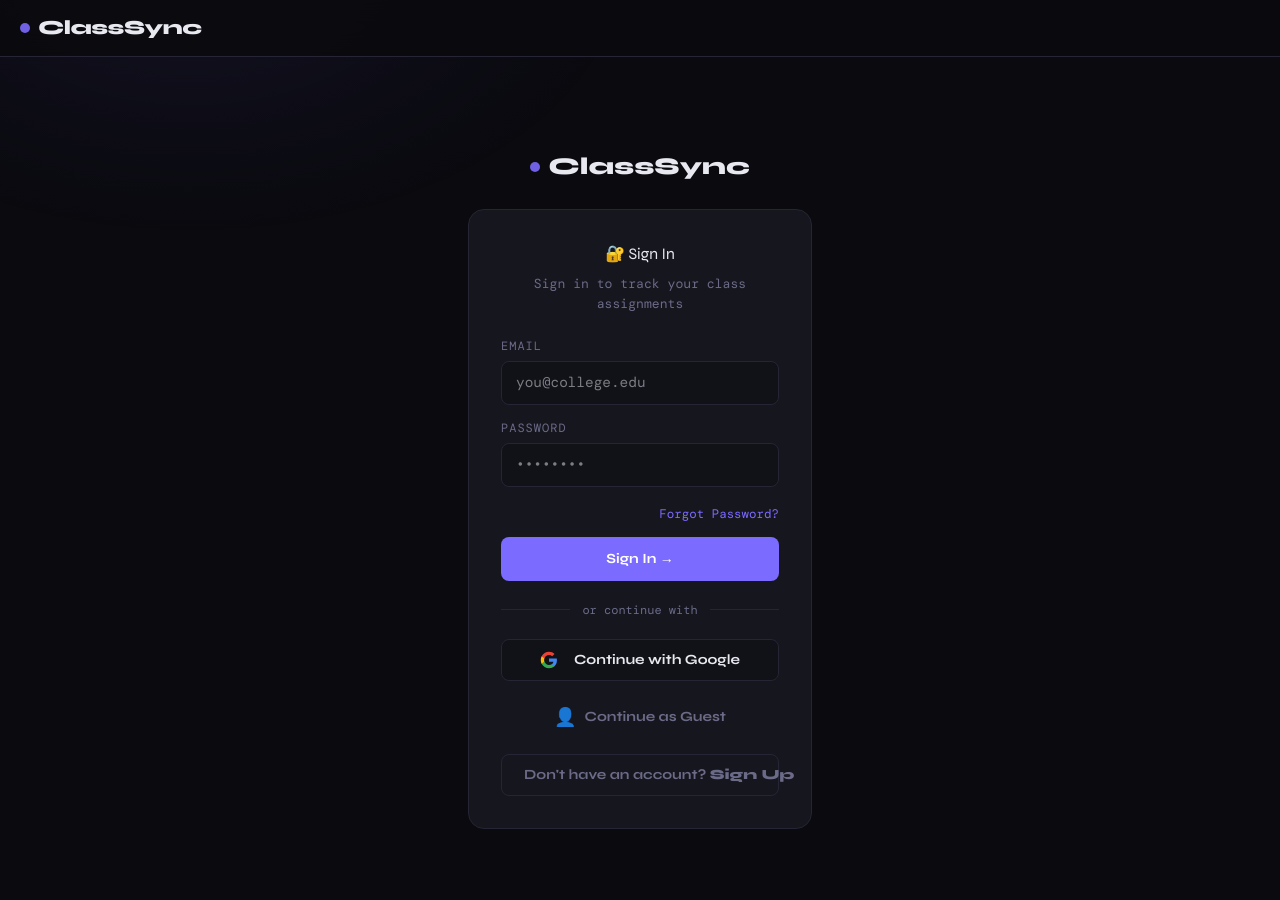
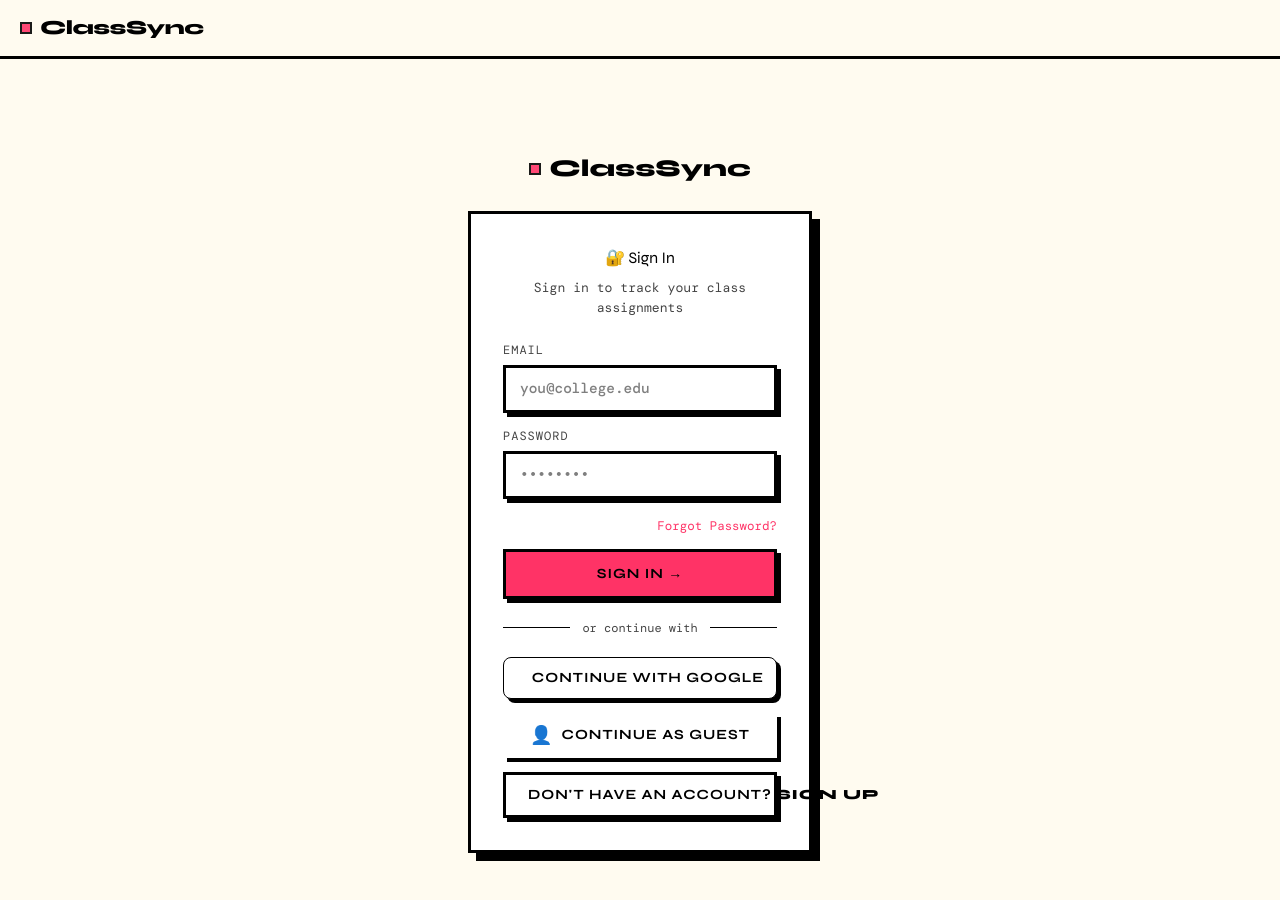
Before and after one commit to Kartikgupta-Github/ClassSync, a React (Vite) app: page / in a window 1280 px wide. Shown: the top 900 px of the page. Built offline with nearby package versions, Linux system fonts and the light colour scheme; no server answers; a web font is replaced by a local one.

Commit message:
style: switch theme to Neubrutalism

```diff
--- a/src/index.css
+++ b/src/index.css
@@ -5,16 +5,16 @@
    Tailwind v4 Theme — ClassSync Custom Tokens
    ══════════════════════════════════════════════ */
 @theme {
-  --color-bg: #0a0a0f;
-  --color-surface: #111118;
-  --color-card: #16161f;
-  --color-border: #252535;
-  --color-accent: #7c6bff;
-  --color-accent2: #ff6b6b;
-  --color-accent3: #6bffb8;
-  --color-text: #e8e8f0;
-  --color-muted: #6b6b88;
-  --color-warn: #ffb347;
+  --color-bg: #fffbf0;
+  --color-surface: #ffffff;
+  --color-card: #ffffff;
+  --color-border: #000000;
+  --color-accent: #ff3366;
+  --color-accent2: #00e5ff;
+  --color-accent3: #ffcc00;
+  --color-text: #000000;
+  --color-muted: #444444;
+  --color-warn: #ff6b6b;
 
   --font-heading: 'Syne', sans-serif;
   --font-mono: 'DM Mono', monospace;
@@ -36,18 +36,6 @@
     min-height: 100vh;
     overflow-x: hidden;
   }
-
-  body::before {
-    content: '';
-    position: fixed;
-    top: -40%;
-    left: -20%;
-    width: 70%;
-    height: 70%;
-    background: radial-gradient(ellipse, rgba(124, 107, 255, 0.08) 0%, transparent 70%);
-    pointer-events: none;
-    z-index: 0;
-  }
 }
 
 /* ══════════════════════════════════════════════
@@ -60,9 +48,8 @@
     @apply flex items-center justify-between sticky top-0 z-50;
     position: relative;
     padding: 14px 20px;
-    border-bottom: 1px solid var(--color-border);
-    background: rgba(10, 10, 15, 0.92);
-    backdrop-filter: blur(12px);
+    border-bottom: 3px solid var(--color-border);
+    background: var(--color-bg);
   }
 
   .logo {
@@ -73,7 +60,8 @@
   }
 
   .logo-dot {
-    @apply w-2.5 h-2.5 rounded-full;
+    @apply w-3 h-3;
+    border: 2px solid #000;
     background: var(--color-accent);
     animation: pulse 2s infinite;
   }
@@ -129,12 +117,11 @@
     align-items: center;
     justify-content: space-between;
     padding: 8px 20px;
-    background: rgba(10, 10, 15, 0.8);
-    border-bottom: 1px solid var(--color-border);
+    background: var(--color-bg);
+    border-bottom: 3px solid var(--color-border);
     position: sticky;
     top: 55px;
     z-index: 49;
-    backdrop-filter: blur(8px);
   }
 
   .sub-bar-title {
@@ -216,11 +203,14 @@
   /* ── INPUTS & BUTTONS ── */
   input,
   select {
-    @apply rounded-lg outline-none transition-colors;
+    @apply outline-none transition-colors;
     background: var(--color-surface);
-    border: 1px solid var(--color-border);
+    border: 3px solid var(--color-border);
+    border-radius: 0;
+    box-shadow: 4px 4px 0px var(--color-border);
     color: var(--color-text);
     font-family: var(--font-mono);
+    font-weight: 500;
     font-size: 0.9rem;
     padding: 10px 14px;
     flex: 1;
@@ -229,48 +219,56 @@
 
   input:focus,
   select:focus {
-    border-color: var(--color-accent);
+    box-shadow: 2px 2px 0px var(--color-border);
+    transform: translate(2px, 2px);
+    background: #fff;
   }
 
   .btn {
-    @apply rounded-lg font-bold text-sm cursor-pointer transition-all;
+    @apply font-bold text-sm cursor-pointer transition-all;
     padding: 10px 22px;
-    border: none;
+    border: 3px solid var(--color-border);
+    border-radius: 0;
+    box-shadow: 4px 4px 0px var(--color-border);
     font-family: var(--font-heading);
     white-space: nowrap;
+    text-transform: uppercase;
+    letter-spacing: 1px;
   }
 
   .btn-primary {
     background: var(--color-accent);
-    color: #fff;
+    color: #000;
   }
 
   .btn-primary:hover {
-    background: #6a5aee;
-    transform: translateY(-1px);
+    background: var(--color-accent);
+    transform: translate(2px, 2px);
+    box-shadow: 2px 2px 0px var(--color-border);
   }
 
   .btn-ghost {
-    background: transparent;
-    color: var(--color-muted);
-    border: 1px solid var(--color-border);
+    background: #fff;
+    color: #000;
   }
 
   .btn-ghost:hover {
-    border-color: var(--color-accent);
-    color: var(--color-accent);
+    background: var(--color-accent3);
+    transform: translate(2px, 2px);
+    box-shadow: 2px 2px 0px var(--color-border);
   }
 
   .btn-danger {
-    background: transparent;
-    color: var(--color-accent2);
-    border: 1px solid rgba(255, 107, 107, 0.3);
+    background: var(--color-accent2);
+    color: #000;
     padding: 6px 14px;
     font-size: 0.78rem;
   }
 
   .btn-danger:hover {
-    background: rgba(255, 107, 107, 0.1);
+    background: var(--color-warn);
+    transform: translate(2px, 2px);
+    box-shadow: 2px 2px 0px var(--color-border);
   }
 
   .btn-sm {
@@ -281,6 +279,7 @@
   .btn:disabled {
     @apply opacity-40 cursor-not-allowed;
     transform: none !important;
+    box-shadow: none !important;
   }
 
   /* ── USER BAR ── */
@@ -321,9 +320,15 @@
 
   .stat-card {
     background: var(--color-card);
-    border: 1px solid var(--color-border);
-    @apply rounded-xl;
+    border: 3px solid var(--color-border);
+    box-shadow: 4px 4px 0px var(--color-border);
     padding: 16px 20px;
+    transition: transform 0.2s, box-shadow 0.2s;
+  }
+
+  .stat-card:hover {
+    transform: translate(-2px, -2px);
+    box-shadow: 6px 6px 0px var(--color-border);
   }
 
   .stat-val {
@@ -357,8 +362,8 @@
   /* ── CREATE PANEL ── */
   .create-panel {
     background: var(--color-card);
-    border: 1px solid var(--color-border);
-    @apply rounded-xl;
+    border: 3px solid var(--color-border);
+    box-shadow: 6px 6px 0px var(--color-border);
     padding: 24px;
     margin-bottom: 28px;
     animation: slideDown 0.2s ease;
@@ -397,11 +402,13 @@
   }
 
   .step-tag {
-    @apply flex items-center gap-1.5 rounded-md cursor-pointer transition-all;
+    @apply flex items-center gap-1.5 cursor-pointer transition-all;
     background: var(--color-surface);
-    border: 1px solid var(--color-border);
+    border: 3px solid var(--color-border);
+    box-shadow: 2px 2px 0px var(--color-border);
     padding: 6px 12px;
     font-size: 0.8rem;
+    font-weight: 700;
     font-family: var(--font-mono);
   }
 
@@ -412,11 +419,13 @@
   }
 
   .step-num {
-    @apply rounded-full flex items-center justify-center font-bold;
-    width: 18px;
-    height: 18px;
+    @apply flex items-center justify-center font-bold;
+    width: 20px;
+    height: 20px;
+    border: 2px solid var(--color-border);
     font-size: 0.65rem;
-    background: var(--color-border);
+    background: #fff;
+    color: #000;
   }
 
   .step-tag.active .step-num {
@@ -431,8 +440,9 @@
 
   .task-card {
     background: var(--color-card);
-    border: 1px solid var(--color-border);
-    @apply rounded-xl transition-all;
+    border: 3px solid var(--color-border);
+    box-shadow: 6px 6px 0px var(--color-border);
+    @apply transition-all;
     padding: 20px 24px;
     animation: fadeIn 0.3s ease;
   }
@@ -450,8 +460,8 @@
   }
 
   .task-card:hover {
-    border-color: rgba(124, 107, 255, 0.4);
-    transform: translateY(-1px);
+    transform: translate(-2px, -2px);
+    box-shadow: 8px 8px 0px var(--color-border);
   }
 
   .task-card.urgent {
@@ -588,12 +598,13 @@
   }
 
   .step-circle {
-    @apply rounded-full flex items-center justify-center font-bold relative shrink-0 transition-all;
-    width: 24px;
-    height: 24px;
-    border: 2px solid var(--color-border);
+    @apply flex items-center justify-center font-bold relative shrink-0 transition-all;
+    width: 28px;
+    height: 28px;
+    border: 3px solid var(--color-border);
+    box-shadow: 2px 2px 0px var(--color-border);
     background: var(--color-surface);
-    font-size: 0.65rem;
+    font-size: 0.75rem;
     font-family: var(--font-mono);
     z-index: 1;
     color: var(--color-muted);
@@ -601,14 +612,15 @@
   }
 
   .step-circle:hover {
-    border-color: var(--color-accent);
-    color: var(--color-accent);
+    background: var(--color-accent);
+    color: #000;
+    transform: translate(2px, 2px);
+    box-shadow: 0px 0px 0px var(--color-border);
   }
 
   .step-circle.done {
     background: var(--color-accent);
-    border-color: var(--color-accent);
-    color: #fff;
+    color: #000;
   }
 
   .step-label {
@@ -626,15 +638,16 @@
   /* ── PROGRESS BAR ── */
   .progress-bar-wrap {
     background: var(--color-surface);
-    @apply rounded;
-    height: 4px;
+    border: 3px solid var(--color-border);
+    height: 12px;
     margin-bottom: 14px;
     @apply overflow-hidden;
   }
 
   .progress-bar-fill {
-    @apply h-full rounded;
+    @apply h-full;
     background: var(--color-accent);
+    border-right: 3px solid var(--color-border);
     transition: width 0.4s ease;
   }
 
@@ -643,7 +656,7 @@
     @apply flex items-center gap-2.5 flex-wrap;
     margin-top: 12px;
     padding-top: 12px;
-    border-top: 1px solid var(--color-border);
+    border-top: 3px solid var(--color-border);
   }
 
   .cp-label {
@@ -659,15 +672,17 @@
 
   .cp-avatar {
     @apply rounded-full font-bold flex items-center justify-center text-white cursor-pointer transition-transform;
-    width: 22px;
-    height: 22px;
-    border: 2px solid var(--color-card);
-    margin-left: -4px;
-    font-size: 0.6rem;
+    width: 28px;
+    height: 28px;
+    border: 3px solid var(--color-border);
+    box-shadow: 2px 2px 0px var(--color-border);
+    margin-left: -6px;
+    font-size: 0.65rem;
   }
 
   .cp-avatar:hover {
-    transform: translateY(-3px);
+    transform: translate(2px, 2px);
+    box-shadow: 0px 0px 0px var(--color-border);
     z-index: 10;
   }
 
@@ -736,8 +751,9 @@
 
   .modal {
     background: var(--color-card);
-    border: 1px solid var(--color-border);
-    @apply rounded-2xl w-full;
+    border: 3px solid var(--color-border);
+    box-shadow: 8px 8px 0px var(--color-border);
+    @apply w-full;
     padding: 28px;
     max-width: 480px;
     animation: modalIn 0.2s ease;
@@ -763,18 +779,18 @@
 
   /* ── TOAST ── */
   .toast {
-    @apply fixed;
+    @apply fixed font-bold;
     bottom: 24px;
     right: 24px;
     background: var(--color-surface);
-    border: 1px solid var(--color-accent);
-    @apply rounded-lg;
+    border: 3px solid var(--color-border);
+    box-shadow: 6px 6px 0px var(--color-border);
     padding: 12px 20px;
-    font-size: 0.85rem;
-    font-family: var(--font-mono);
+    font-size: 0.95rem;
+    font-family: var(--font-heading);
     z-index: 300;
     animation: toastIn 0.3s ease;
-    color: var(--color-accent);
+    color: #000;
   }
 
   @keyframes toastIn {
@@ -815,8 +831,8 @@
 
   .auth-card {
     background: var(--color-card);
-    border: 1px solid var(--color-border);
-    @apply rounded-2xl;
+    border: 3px solid var(--color-border);
+    box-shadow: 8px 8px 0px var(--color-border);
     padding: 32px;
   }
 
```
